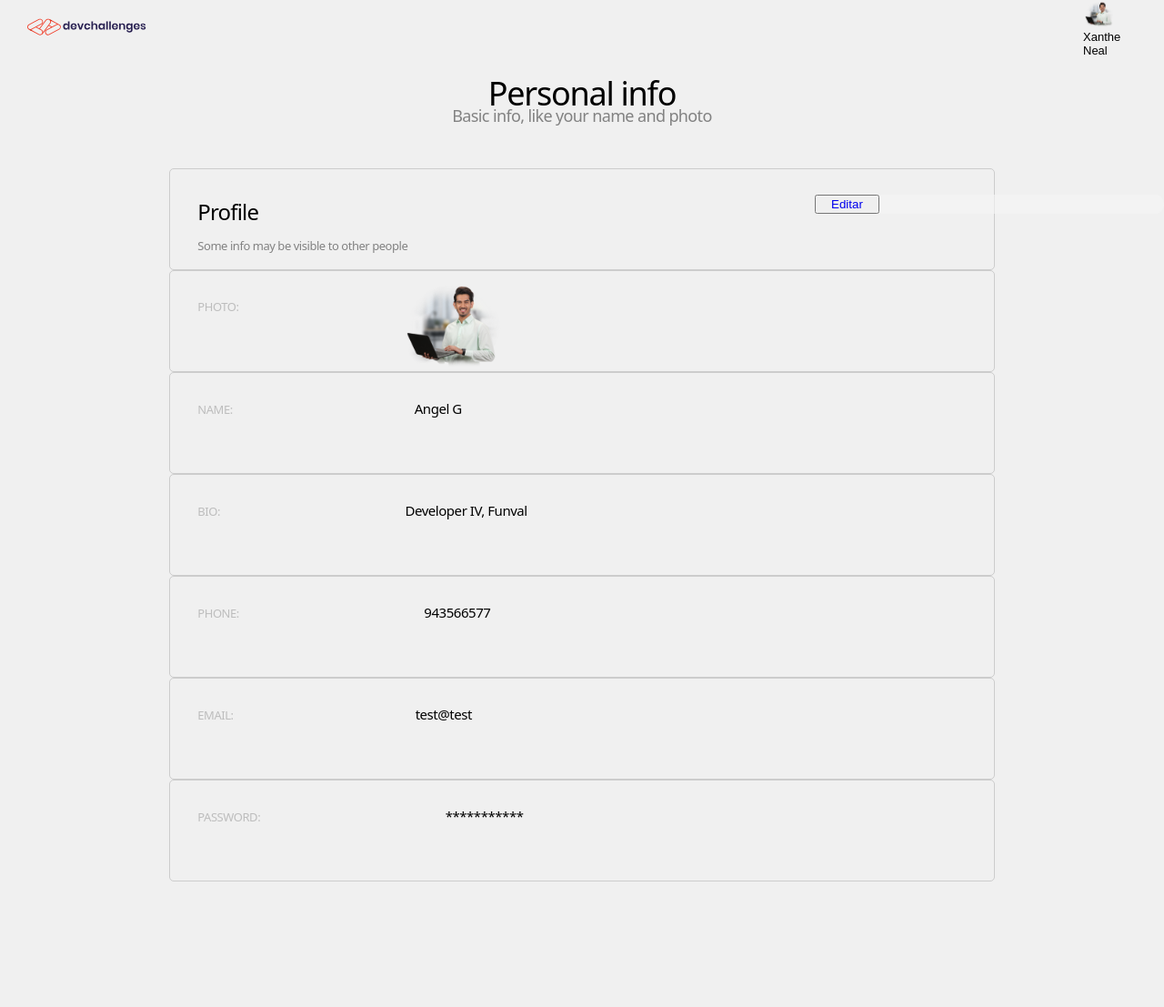
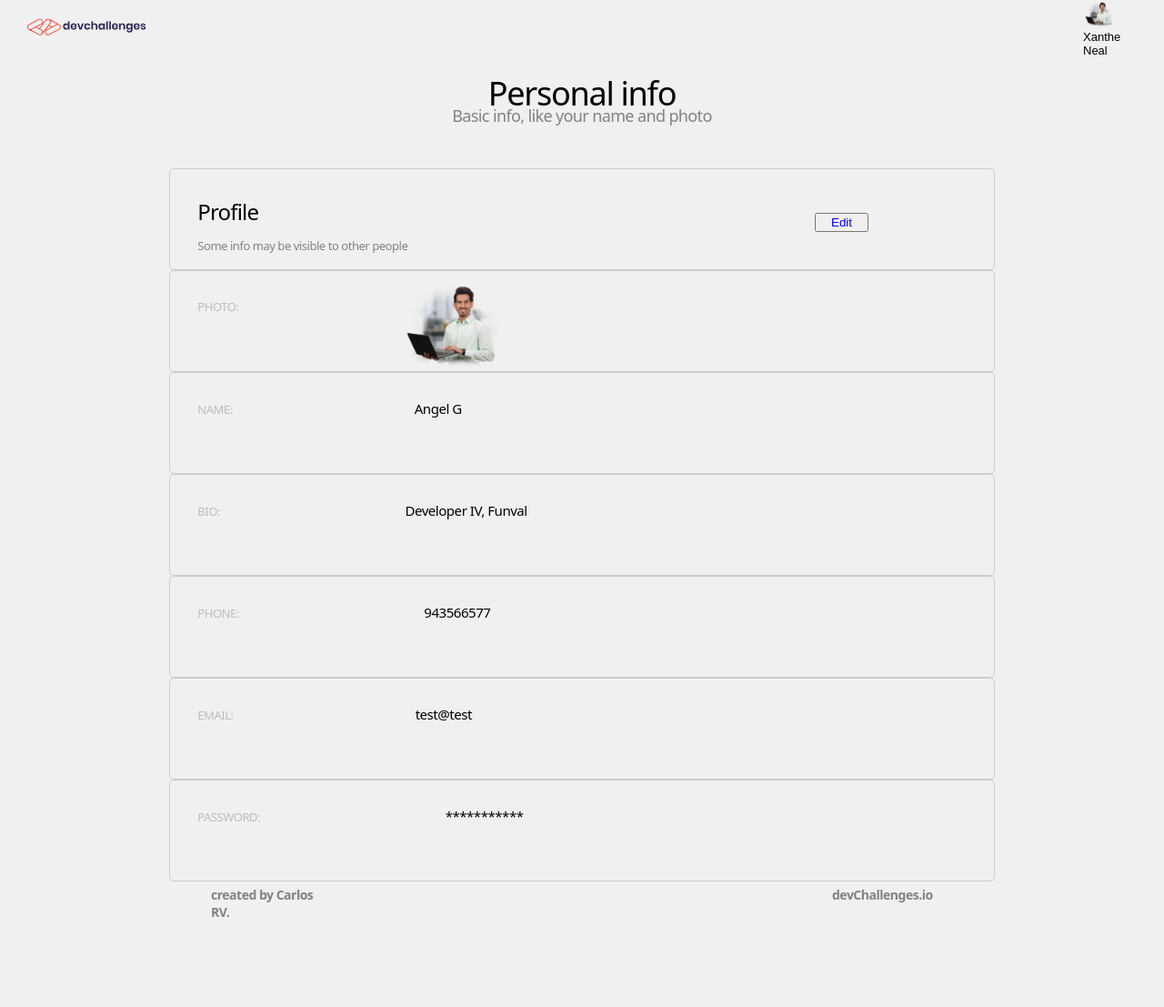
Before and after one commit to karlosrvxgit/minip_III, a PHP site: page /views/perfil.php in a window 1280 px wide. Shown: the whole page at 91% size. Run offline with PHP 8.4, Linux system fonts and the light colour scheme; a user stored in the database is signed in; data comes from the database, SQL or seed files in the repository.

Commit message:
updates final

```diff
--- a/views/perfil.php
+++ b/views/perfil.php
@@ -12,7 +12,7 @@
     <div class='imagen2'>
         <div><img src="/imagenes/devchallenges.svg" class="devchallenges" alt="devch"></div><br>
         <div class="imagen3">
-        <div><img src="/public/perfil/personal1.png" height='30' alt="devch">Xanthe Neal</div><br>
+            <div><img src="/public/perfil/personal1.png" height='30' alt="devch">Xanthe Neal</div><br>
         </div>
 
     </div>
@@ -56,7 +56,7 @@
             $bio = $row['bio'];
             $phone = $row['phone'];
 
-            echo "<div class='editarn' ><button  ><a href='/edit/edit.php' class='edit1' >Editar</a></button></div>";
+            echo "<div class='editarn' ><button  ><a href='/edit/edit.php' class='edit1' >Edit</a></button></div>";
             echo "<p class='profile'>Profile<br><span class='span1'>Some info may be visible to other people
         </span></p>";
             echo "<p>PHOTO: <span class='photo1'><img src='/public/perfil/personal1.png' height='100'> </span> </p>";
@@ -78,6 +78,10 @@
         exit();
     }
     ?>
+    <div class="footerend">
+        <footer>created by Carlos RV.</footer>
+        <footer>devChallenges.io</footer>
+    </div>
 </body>
 
 </html>
--- a/views/stylep.css
+++ b/views/stylep.css
@@ -108,18 +108,18 @@ color: #828282;;
 }
 
 .editarn {
-  background-color: rgba(245, 245, 245, 0.628);
+  background-color: transparent;
   border-radius: 10px;
-  /* border: 1px solid #828282; */
   margin-left: 70%;
-  top: 50px;
+  top: 70px;
   position: relative;
   z-index: 1;
 }
 
 .edit1 {
 width: 28px;
-height: 80px;
+height: 100px;
+background-color: transparent;
 }
 
 .passwordinf {
@@ -155,3 +155,28 @@ height: 80px;
   margin-right: 50px;
   font-size: small;
 }
+
+.footerend {
+  display: flex;
+  justify-content: center;
+
+  position: relative;
+  z-index: 2;
+  top: 5px;
+  gap: 550px;
+
+}
+
+footer {
+  width: 133px;
+  height: 19px;
+  font-family: Noto Sans;
+  font-size: 14px;
+  font-weight: 600;
+  line-height: 19px;
+  letter-spacing: -0.035em;
+  text-align: left;
+  color: #828282;
+
+
+}
```
